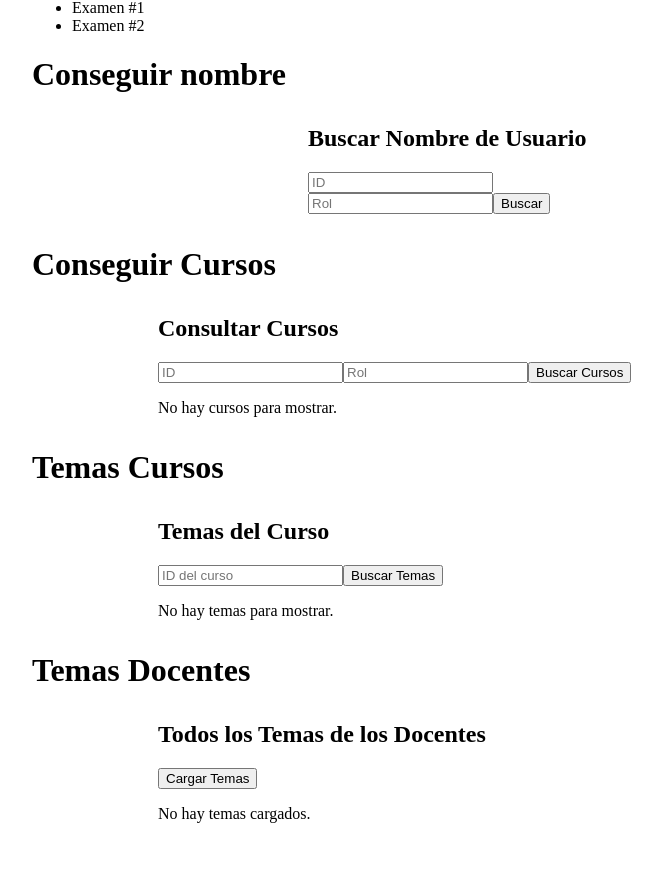
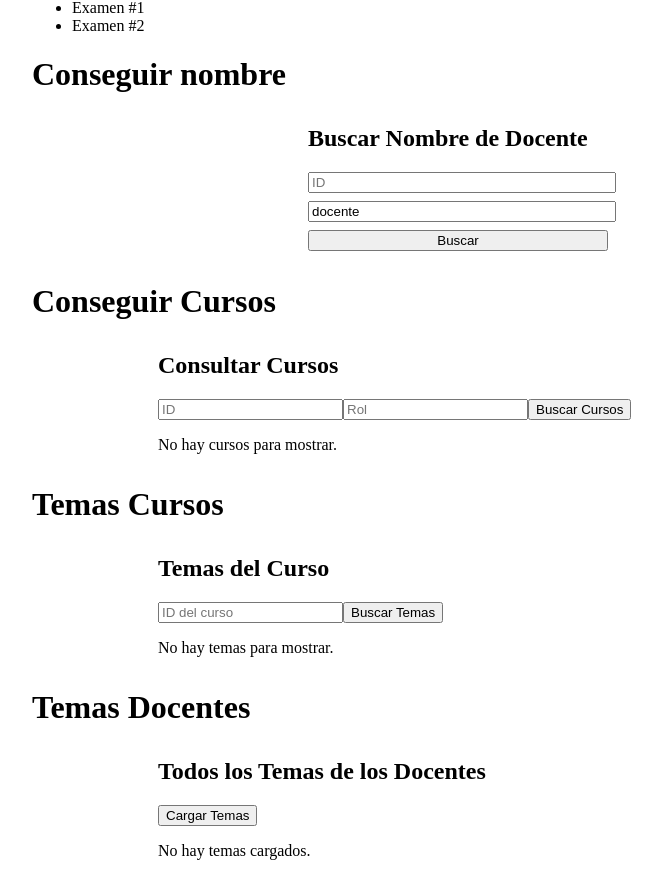
Before and after one commit to JoanG1/FrontEduBases, a React (Vite) app: page /dashboard in a window 1280 px wide. Shown: the part 1555-2447 px from the top of the page, without its empty margins (182-844 px from the left). Before the commit the page ends 2410 px from the top, so only its background shows below. Built offline with nearby package versions, Linux system fonts and the light colour scheme.

Commit message:
Funcionalidad de nombre docente completa

```diff
--- a/src/components/NombreUsuario.jsx
+++ b/src/components/NombreUsuario.jsx
@@ -1,4 +1,3 @@
-// components/NombreUsuario.jsx
 import React, { useState } from 'react';
 import { getNombre } from '../services/ApiServices';
 
@@ -6,16 +5,24 @@ const NombreUsuario = () => {
   const [id, setId] = useState('');
   const [rol, setRol] = useState('');
   const [nombre, setNombre] = useState(null);
+  const [mensaje, setMensaje] = useState('');
 
   const handleBuscarNombre = async (e) => {
     e.preventDefault();
-    //const response = await getNombre(id, rol);
-    //setNombre(response.data || 'No se encontró nombre');
+    const response = await getNombre(id, rol);
+
+    if (!response.error) {
+      setNombre(response.respuesta || 'Nombre no disponible');
+      setMensaje('');
+    } else {
+      setNombre(null);
+      setMensaje(response.mensajeError || 'Error al buscar el nombre');
+    }
   };
 
   return (
     <div style={{ maxWidth: '300px', margin: '2rem auto' }}>
-      <h2>Buscar Nombre de Usuario</h2>
+      <h2>Buscar Nombre de Docente</h2>
       <form onSubmit={handleBuscarNombre}>
         <input
           type="text"
@@ -23,17 +30,21 @@ const NombreUsuario = () => {
           value={id}
           onChange={(e) => setId(e.target.value)}
           required
+          style={{ marginBottom: '0.5rem', width: '100%' }}
         />
         <input
           type="text"
           placeholder="Rol"
-          value={rol}
+          value={"docente"}
           onChange={(e) => setRol(e.target.value)}
           required
+          style={{ marginBottom: '0.5rem', width: '100%' }}
         />
-        <button type="submit">Buscar</button>
+        <button type="submit" style={{ width: '100%' }}>Buscar</button>
       </form>
-      {nombre && <p><strong>Nombre:</strong> {nombre}</p>}
+
+      {mensaje && <p style={{ color: 'red', marginTop: '1rem' }}>{mensaje}</p>}
+      {nombre && <p style={{ marginTop: '1rem' }}><strong>Nombre:</strong> {nombre}</p>}
     </div>
   );
 };
```
